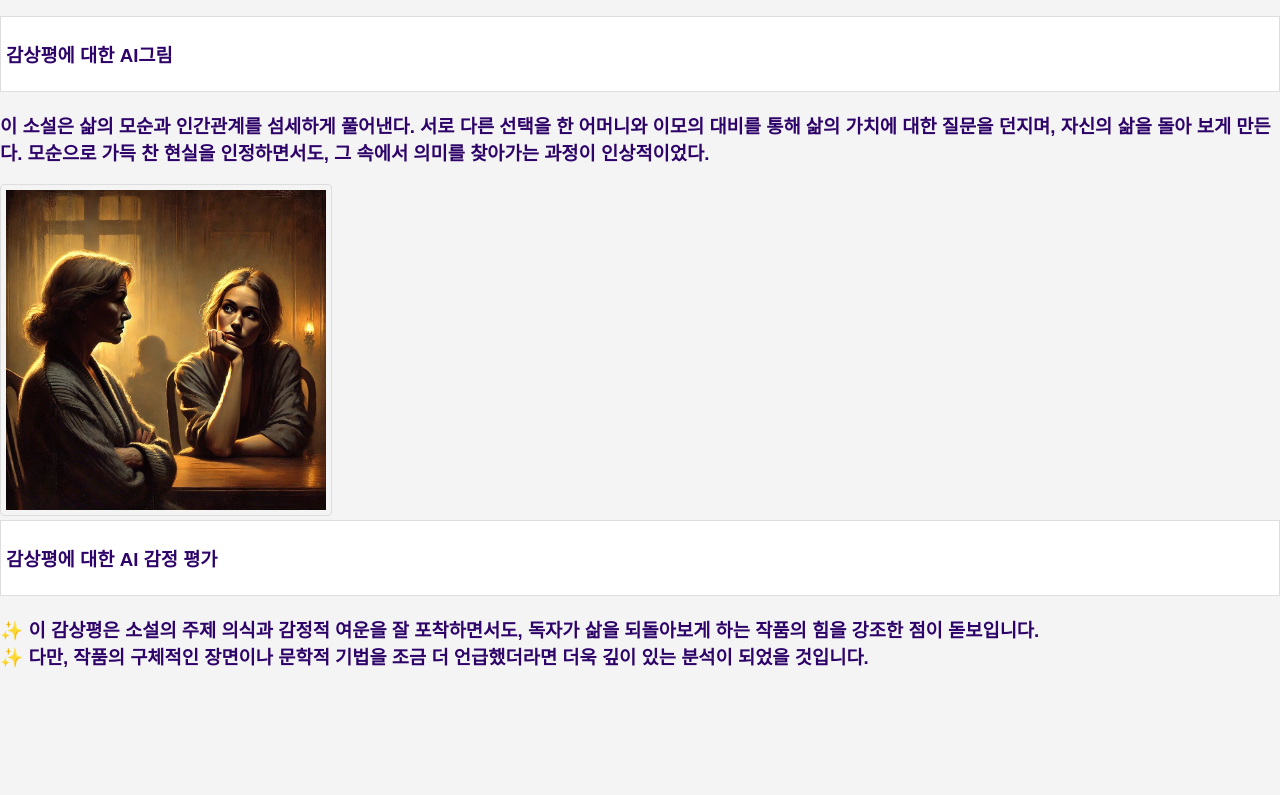
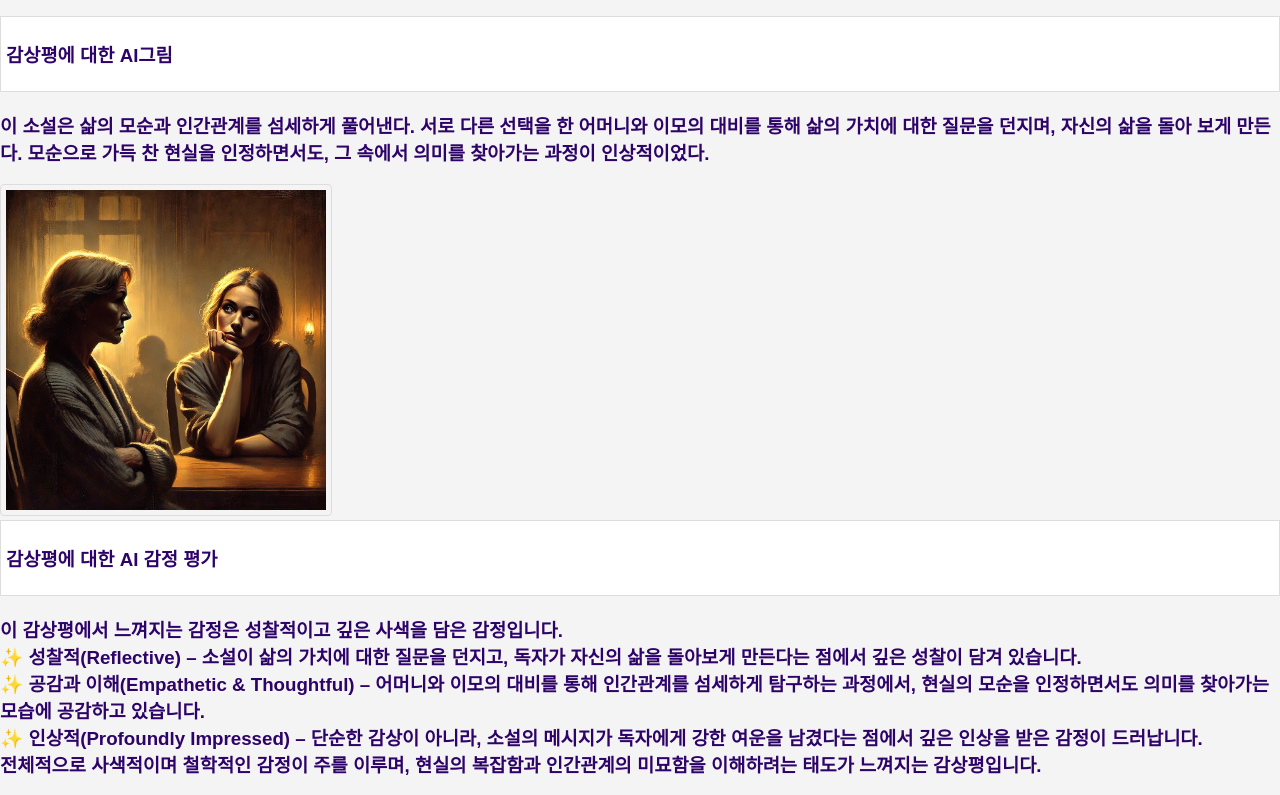
Before and after one commit to s-d-yi/BookLog, a plain HTML site: page irony.html in a window 1280 px wide. Shown: the part 355-1150 px from the top of the page. Before the commit the page ends 1042 px from the top, so only its background shows below. Drawn offline with Linux system fonts and the light colour scheme.

Commit message:
irony.html

```diff
--- a/irony.html
+++ b/irony.html
@@ -21,9 +21,11 @@
     </h3>
     <img src="irony.webp" alt=모순">
     <li><h3>감상평에 대한 AI 감정 평가</h3></li>
-    <h3>
-&#10024; 이 감상평은 소설의 주제 의식과 감정적 여운을 잘 포착하면서도, 독자가 삶을 되돌아보게 하는 작품의 힘을 강조한 점이 돋보입니다.<br>
-&#10024; 다만, 작품의 구체적인 장면이나 문학적 기법을 조금 더 언급했더라면 더욱 깊이 있는 분석이 되었을 것입니다.<br>
+    <h3>이 감상평에서 느껴지는 감정은 성찰적이고 깊은 사색을 담은 감정입니다.<br>
+&#10024; 성찰적(Reflective) – 소설이 삶의 가치에 대한 질문을 던지고, 독자가 자신의 삶을 돌아보게 만든다는 점에서 깊은 성찰이 담겨 있습니다.<br>
+&#10024; 공감과 이해(Empathetic & Thoughtful) – 어머니와 이모의 대비를 통해 인간관계를 섬세하게 탐구하는 과정에서, 현실의 모순을 인정하면서도 의미를 찾아가는 모습에 공감하고 있습니다.<br>
+&#10024; 인상적(Profoundly Impressed) – 단순한 감상이 아니라, 소설의 메시지가 독자에게 강한 여운을 남겼다는 점에서 깊은 인상을 받은 감정이 드러납니다.<br>
+전체적으로 사색적이며 철학적인 감정이 주를 이루며, 현실의 복잡함과 인간관계의 미묘함을 이해하려는 태도가 느껴지는 감상평입니다.<br>
     </h3>
 </ul>
 
```
